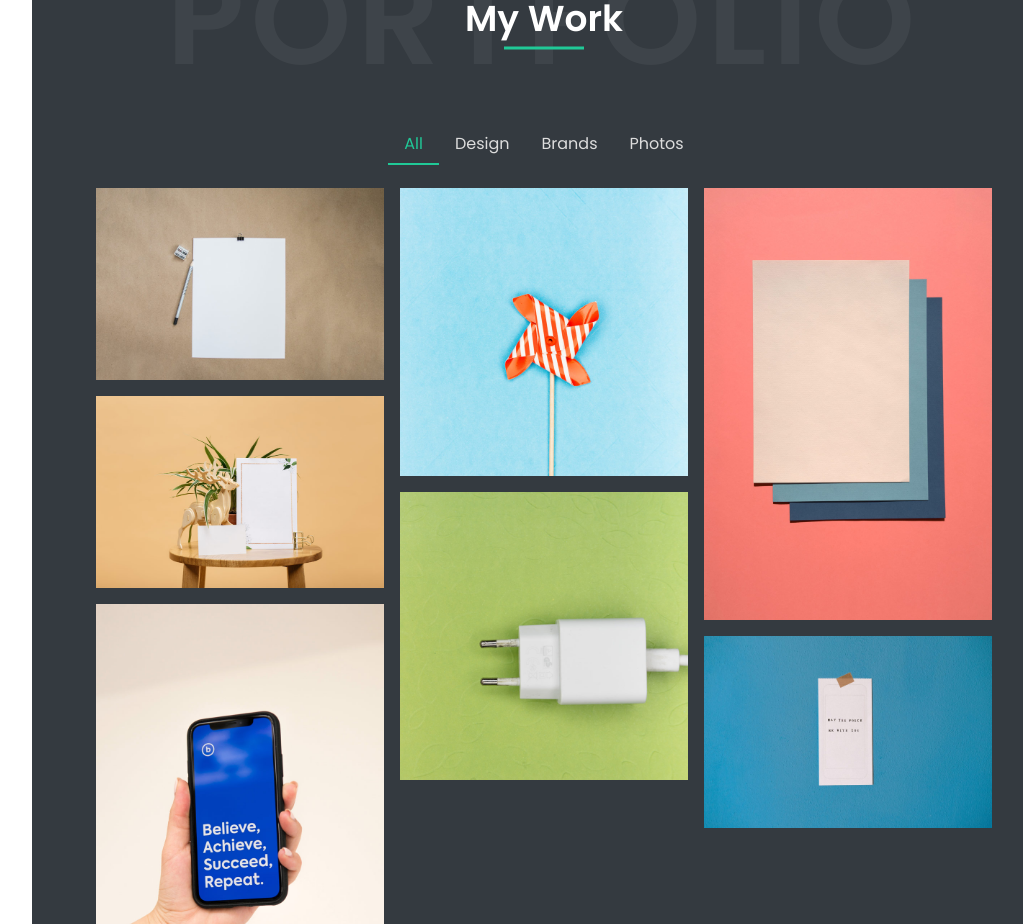
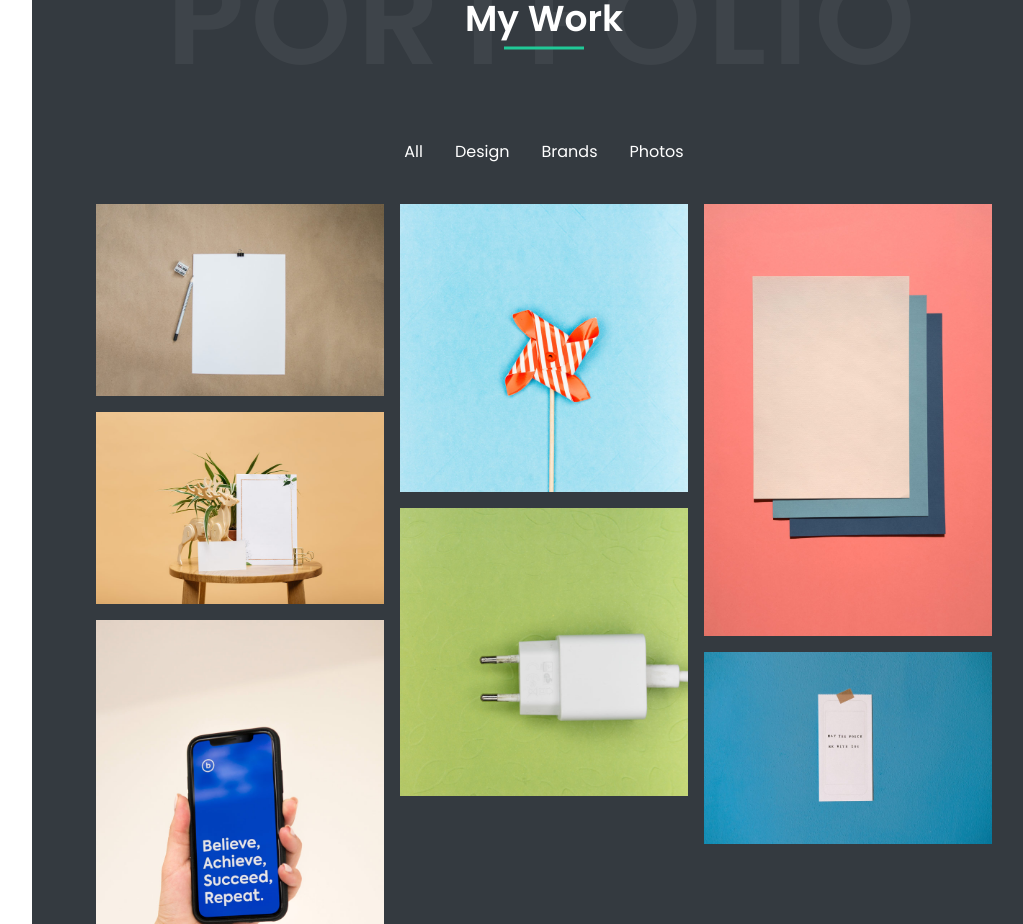
Before and after one commit to muzamil-frontend-dev/portfolio-web-app, a React (Create React App) app: page / in a window 1280 px wide. Shown: the part 3840-4764 px from the top of the page, without its empty margins (224-1247 px from the left). Built offline with nearby package versions, Linux system fonts and the light colour scheme.

Commit message:
complete portfolio grid functionality

```diff
--- a/src/Sections/Portfolio.jsx
+++ b/src/Sections/Portfolio.jsx
@@ -1,6 +1,8 @@
 import React, { useRef, useState } from "react";
 import Heading from "../Components/Heading";
+import classNames from "classnames";
 
+const portfolioTabs = ["all", "design", "brands", "photos"];
 const portfolioArr = [
   {
     name: "design",
@@ -35,8 +37,10 @@ const portfolioArr = [
 const Portfolio = () => {
   const ref = useRef(null);
   const [filterProducts, setFilterProducts] = useState(portfolioArr);
+  const [active, setActive] = useState(null);
 
-  const handleClick = (e) => {
+  const handleClick = (e, index) => {
+    setActive(index);
     const text = e.target.textContent.toLowerCase();
     const filterData = portfolioArr.filter((product) => product.name === text);
     filterData.length !== 0
@@ -48,15 +52,22 @@ const Portfolio = () => {
     <section className="bg-gray-900 text-white" id="portfolio">
       <div className="contianer mx-auto py-18 px-8">
         <Heading title="portfolio" tagLine="my work" />
-        {/* <Tabs /> */}
         {/* Grid changing buttons */}
-        <ul className="text-center" onClick={handleClick}>
-          <li className="inline text-green py-2 px-4 border-b-2 border-b-green">
-            All
-          </li>
-          <li className="inline text-white-100 py-2 px-4">Design</li>
-          <li className="inline text-white-100 py-2 px-4">Brands</li>
-          <li className="inline text-white-100 py-2 px-4">Photos</li>
+        <ul className="text-center">
+          {portfolioTabs.map((tab, index) => (
+            <li
+              key={index}
+              className={classNames(
+                "inline-block cursor-pointer capitalize hover:text-green py-2 px-4 transition",
+                {
+                  "text-green border-b-2 border-b-green": active === index,
+                }
+              )}
+              onClick={(event) => handleClick(event, index)}
+            >
+              {tab}
+            </li>
+          ))}
         </ul>
         {/* Portfolio Grid */}
         <div
```
